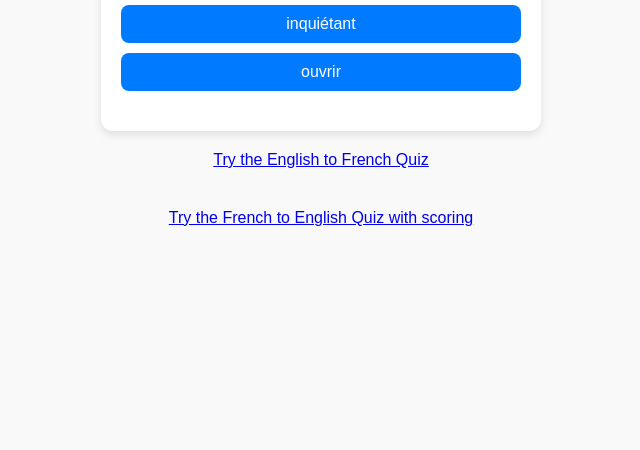
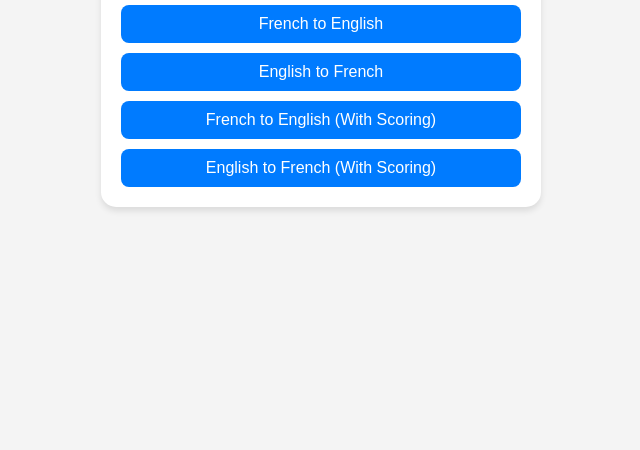
Before and after one commit to acgeospatial/french-quiz, a plain HTML site: page index.html in a window 1280 px wide. Shown: the part 350-800 px from the top of the page, without its empty margins (319-959 px from the left). Drawn offline with nearby package versions, Linux system fonts and the light colour scheme.

Commit message:
Update index.html

```diff
--- a/index.html
+++ b/index.html
@@ -3,133 +3,67 @@
 <head>
     <meta charset="UTF-8">
     <meta name="viewport" content="width=device-width, initial-scale=1.0">
-    <title>French Vocabulary Quiz</title>
-    <script src="https://cdnjs.cloudflare.com/ajax/libs/PapaParse/5.3.2/papaparse.min.js"></script>
+    <title>French ACA GCSE Vocabulary Practice</title>
     <style>
         body {
             font-family: Arial, sans-serif;
-            text-align: center;
             margin: 0;
             padding: 0;
             display: flex;
-            flex-direction: column;
             justify-content: center;
             align-items: center;
-            height: 100vh;
-            background-color: #f9f9f9;
+            min-height: 100vh;
+            background-color: #f4f4f4;
         }
-        .quiz-container {
-            background: #fff;
+
+        .container {
+            text-align: center;
+            background: white;
             padding: 20px;
-            border-radius: 12px;
-            box-shadow: 0 4px 8px rgba(0, 0, 0, 0.1);
-            width: 90%;
+            border-radius: 15px;
+            box-shadow: 0 4px 6px rgba(0, 0, 0, 0.1);
             max-width: 400px;
+            width: 100%;
         }
-        .question {
-            font-size: 1.2em;
+
+        h1 {
+            font-size: 1.5rem;
             margin-bottom: 20px;
         }
-        .options {
+
+        .links {
             display: flex;
             flex-direction: column;
             gap: 10px;
         }
-        .option-button {
-            padding: 10px;
-            font-size: 1em;
-            background: #007BFF;
+
+        a {
+            text-decoration: none;
             color: white;
-            border: none;
+            background-color: #007BFF;
+            padding: 10px 15px;
             border-radius: 8px;
-            cursor: pointer;
-            transition: background 0.3s;
+            transition: background-color 0.3s ease;
         }
-        .option-button:hover {
-            background: #0056b3;
+
+        a:hover {
+            background-color: #0056b3;
         }
-        .result {
-            margin-top: 20px;
-            font-size: 1em;
-            font-weight: bold;
+
+        a:active {
+            background-color: #003d80;
         }
     </style>
 </head>
 <body>
-    <div class="quiz-container">
-        <div class="question" id="question"></div>
-        <div class="options" id="options"></div>
-        <div class="result" id="result"></div>
+    <div class="container">
+        <h1>French ACA GCSE Vocabulary Practice</h1>
+        <div class="links">
+            <a href="quiz-french-english.html">French to English</a>
+            <a href="quiz-english-french.html">English to French</a>
+            <a href="french-quiz-with-score.html">French to English (With Scoring)</a>
+            <a href="english-quiz-with-score.html">English to French (With Scoring)</a>
+        </div>
     </div>
-
-     <!-- Try English to French Quiz -->
-    <div style="margin-top: 20px;">
-        <a href="quiz-english-french.html">Try the English to French Quiz</a>
-    </div>
-
-    <!-- Try this Quiz with scoring -->
-    <div style="margin-top: 40px;">
-        <a href="french-quiz-with-score.html">Try the French to English Quiz with scoring</a>
-    </div>
-
-    <script>
-        const csvFilePath = "Word_List.csv";
-        let data = [];
-
-        function shuffle(array) {
-            for (let i = array.length - 1; i > 0; i--) {
-                const j = Math.floor(Math.random() * (i + 1));
-                [array[i], array[j]] = [array[j], array[i]];
-            }
-        }
-
-        function loadQuiz() {
-            const questionElement = document.getElementById('question');
-            const optionsElement = document.getElementById('options');
-            const resultElement = document.getElementById('result');
-
-            resultElement.textContent = '';
-
-            // Shuffle data and pick 3 random options
-            shuffle(data);
-            const selected = data.slice(0, 3);
-            const correctAnswer = selected[Math.floor(Math.random() * selected.length)];
-
-            // Display the question
-            questionElement.textContent = `What is the French word for \"${correctAnswer.english.split('|')[0].trim()}\"?`;
-
-            // Create answer buttons
-            optionsElement.innerHTML = '';
-            selected.forEach(option => {
-                const button = document.createElement('button');
-                button.textContent = option.french;
-                button.className = 'option-button';
-                button.onclick = () => {
-                    if (option.french === correctAnswer.french) {
-                        resultElement.textContent = 'Correct!';
-                        resultElement.style.color = 'green';
-                    } else {
-                        resultElement.textContent = `Incorrect! The correct answer was \"${correctAnswer.french}\".`;
-                        resultElement.style.color = 'red';
-                    }
-                    setTimeout(loadQuiz, 3000); // Load a new quiz after 3 seconds
-                };
-                optionsElement.appendChild(button);
-            });
-        }
-
-        // Load CSV and initialize quiz
-        Papa.parse(csvFilePath, {
-            download: true,
-            header: true,
-            complete: function(results) {
-                data = results.data.map(row => ({
-                    french: row.French,
-                    english: row.English
-                }));
-                loadQuiz();
-            }
-        });
-    </script>
 </body>
 </html>
```
